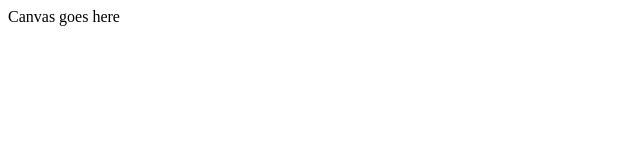
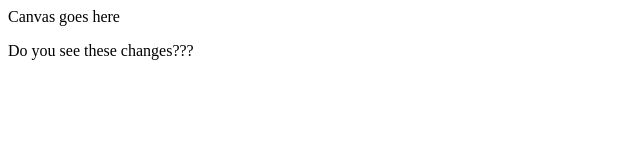
Before and after one commit to carlosdelreal/halloween, a plain HTML site: page adrian.html in a window 1280 px wide. Shown: the whole page, without its empty margins (0-640 px from the left). Drawn offline with Linux system fonts and the light colour scheme.

Commit message:
Update adrian.html

```diff
--- a/adrian.html
+++ b/adrian.html
@@ -1,3 +1,4 @@
 <html>
 <p> Canvas goes here </p>
+<p> Do you see these changes???</p>
 </html>
```
